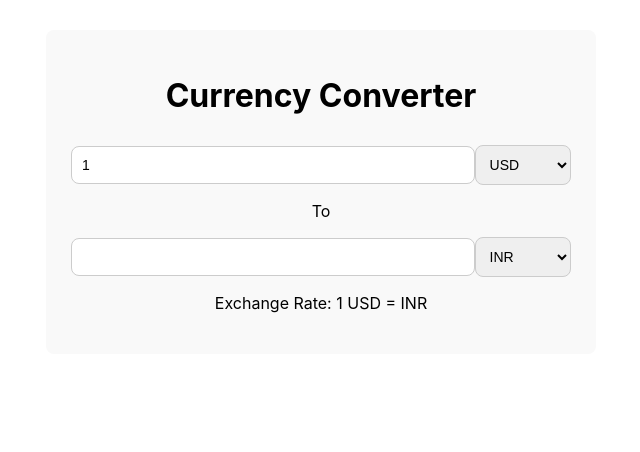
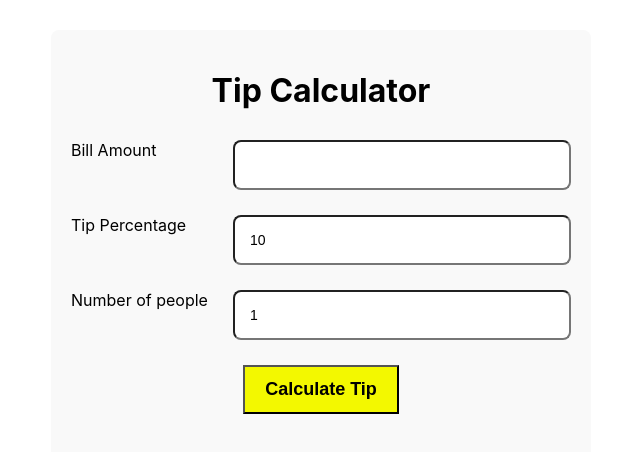
Before and after one commit to Shivani-Kangralkar/reactjs_interview_coding_part1, a React (Create React App) app: page / in a window 1280 px wide. Shown: the top 452 px of the page, without its empty margins (319-959 px from the left). Built offline with nearby package versions, Linux system fonts and the light colour scheme; no server answers.

Commit message:
tip - calculator

```diff
--- a/src/App.js
+++ b/src/App.js
@@ -18,7 +18,8 @@ import './App.css';
 // import DigitalClock from './components/digital-clock/DigitalClock';
 // import StepProgressBarParent from './components/step-progress-bar/StepProgressBarParent';
 // import ToolTipParent from './components/tool-tip/ToolTipParent';
-import CurrencyConverter from './components/currency-converter/CurrencyConverter';
+// import CurrencyConverter from './components/currency-converter/CurrencyConverter';
+import TipCalculator from './components/tip-calculator/TipCalculator';
 
 
 
@@ -68,7 +69,10 @@ function App() {
       {/* <ToolTipParent/> */}
 
       {/* Currency Converter */}
-      <CurrencyConverter />
+      {/* <CurrencyConverter /> */}
+
+      {/* TipCalculator */}
+      <TipCalculator/>
     </div>
   );
 }
--- /dev/null
+++ b/src/components/tip-calculator/TipCalculator.jsx
@@ -0,0 +1,85 @@
+import React, { useState } from "react";
+import "./tip.css"
+
+const TipCalculator = () => {
+  const [billAmount, setBillAmount] = useState(null);
+  const [tipPercentage, setTipPercentage] = useState(10);
+  const [splitCount, setSplitCount] = useState(1);
+
+  const [tipAmount, setTipAmount] = useState(null);
+  const [errorMsg, setErrorMsg] = useState("");
+
+	const handleCalculateTip = () => {
+		console.log("inside handleCalculateTip");
+		if(!billAmount || billAmount <=0 || !tipPercentage || tipPercentage <=0){
+			console.log(tipAmount);
+			setTipAmount(null)
+			setErrorMsg("Please enter valid values for bill amount and tip percentage")
+			return;
+		}
+		const bill = parseFloat(billAmount)
+		const tip = (bill * tipPercentage) / 100;
+		const totalAmount = bill + tip;
+		const tipAmountPerPerson = tip / splitCount;
+		const totalAmountPerPerson = totalAmount / splitCount
+
+		console.log('totalAmountPerPerson',totalAmountPerPerson );
+
+		setTipAmount({
+			totalAmount: totalAmount.toFixed(2),
+			tipPerPerson: tipAmountPerPerson.toFixed(2),
+			totalPerPerson: totalAmountPerPerson.toFixed(2)
+		});
+		setErrorMsg('')
+
+	}
+
+  return (
+    <div className="tip-calculator">
+      <h1>Tip Calculator</h1>
+
+      <div className="input-container">
+        <label>Bill Amount</label>
+        <input
+          type="number"
+          value={billAmount}
+          onChange={(e) => setBillAmount(e.target.value)}
+        />
+      </div>
+
+      <div className="input-container">
+        <label>Tip Percentage</label>
+        <input
+          type="number"
+          value={tipPercentage}
+          onChange={(e) => setTipPercentage(e.target.value)}
+        />
+      </div>
+
+      <div className="input-container">
+        <label>Number of people</label>
+        <input
+          type="number"
+          value={splitCount}
+          onChange={(e) => setSplitCount(e.target.value)}
+        />
+      </div>
+
+      <button onClick={handleCalculateTip}>Calculate Tip</button>
+
+      {errorMsg ? <p className="error-message">{errorMsg}</p> : null}
+
+      {/* calculated amount is stored in tipAmount state */}
+
+      {tipAmount ? (
+        <div>
+          <p>Total Amount: {tipAmount.totalAmount}</p>
+          <p>Tip per person: {tipAmount.tipPerPerson}</p>
+          <p>Total Amount per person: {tipAmount.totalPerPerson}</p>
+        </div>
+      ) : null}
+    </div>
+  );
+};
+
+export default TipCalculator;
--- /dev/null
+++ b/src/components/tip-calculator/tip.css
@@ -0,0 +1,57 @@
+.tip-calculator{
+    max-width: 500px;
+    margin: auto;
+    text-align: center;
+    background-color: #f9f9f9;
+    padding: 20px;
+    border-radius: 8px;
+    margin-top: 30px;
+}
+
+.tip-calculator h1{
+    margin-bottom: 30px;
+}
+
+.tip-calculator .input-container{
+    display: flex;
+    justify-content: space-between;
+    margin-bottom: 25px;
+}
+
+.tip-calculator .input-container label {
+    flex: 1;
+    text-align: left;
+    margin-right: 10px;
+}
+
+.tip-calculator .input-container input {
+    flex: 2;
+    padding: 15px;
+    border-radius: 8px;
+    font-size: 14px;
+    outline: none;
+}
+
+.tip-calculator button {
+    padding: 12px 20px;
+    background-color: #f3f800;
+    font-size: 18px;
+    font-weight: bold;
+    cursor: pointer;
+    margin-bottom: 30px;
+}
+
+.tip-calculator .tip-result-container{
+    display: flex;
+    flex-direction: column;
+    gap: 15px;
+}
+
+.tip-calculator .tip-result-container  p , .tip-calculator .error-message{
+    font-size: 18px;
+    font-weight: bolder;
+}
+
+.tip-calculator .error-message{
+    margin-bottom: 30px;
+}
```
